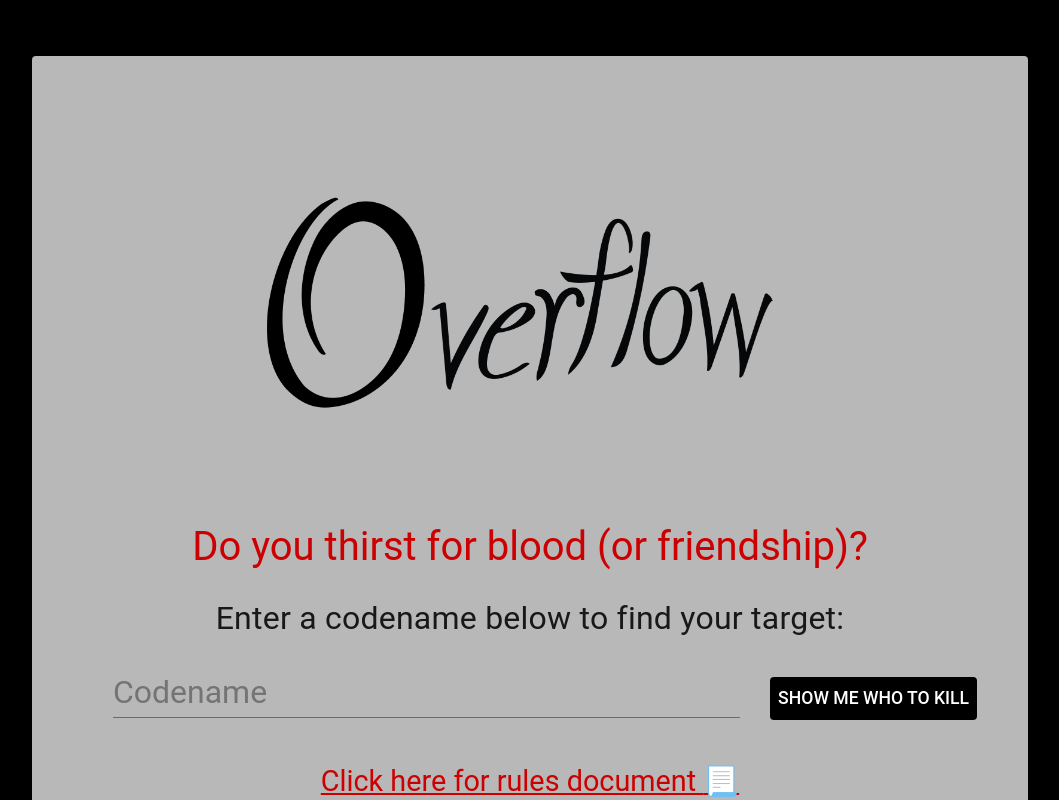
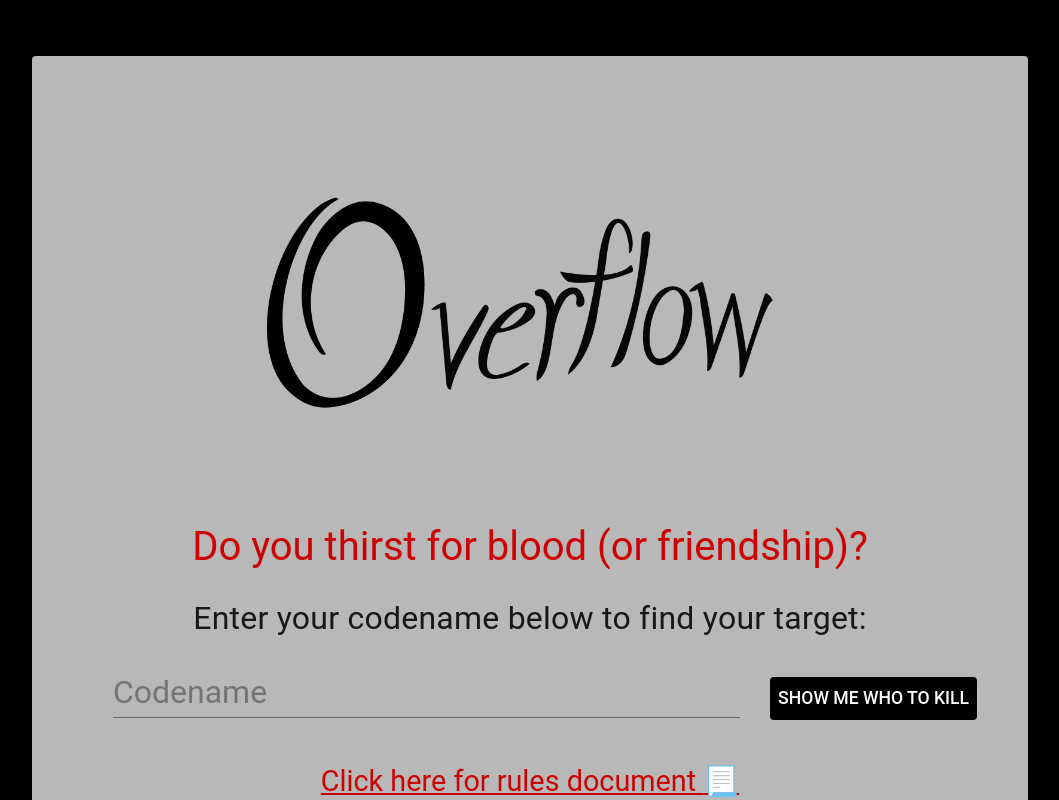
Before and after one commit to owenauch/john-wilkes-booth-frontend, a React (Create React App) app: page / in a window 1280 px wide. Shown: the top 800 px of the page, without its empty margins (110-1169 px from the left). Built offline with nearby package versions, Linux system fonts and the light colour scheme.

Commit message:
change for clarity

```diff
--- a/src/App.js
+++ b/src/App.js
@@ -54,7 +54,7 @@ class App extends Component {
               Do you thirst for blood (or friendship)?
             </Typography>
             <Typography component="h1" variant="h4" style={{fontSize: "2em"}}>
-              Enter a codename below to find your target:
+              Enter your codename below to find your target:
             </Typography>
             <Input className="codename-input" value={this.state.name} onChange={this.handleChange} placeholder="Codename" style={{fontSize: "2em", width: "70%"}}/>
             <Button onClick={this.handleButtonClick} style={{backgroundColor: "black", color: "white", fontSize: "1.1em"}}>
```
